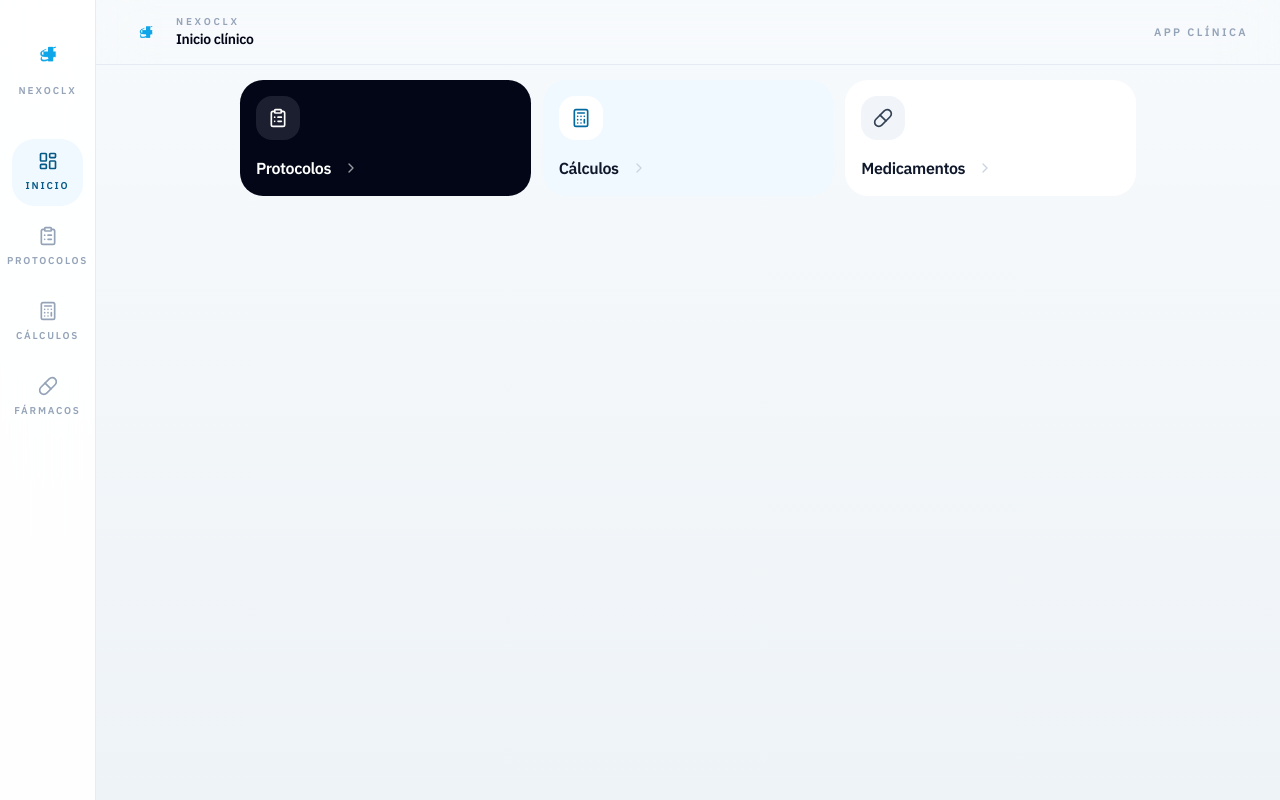
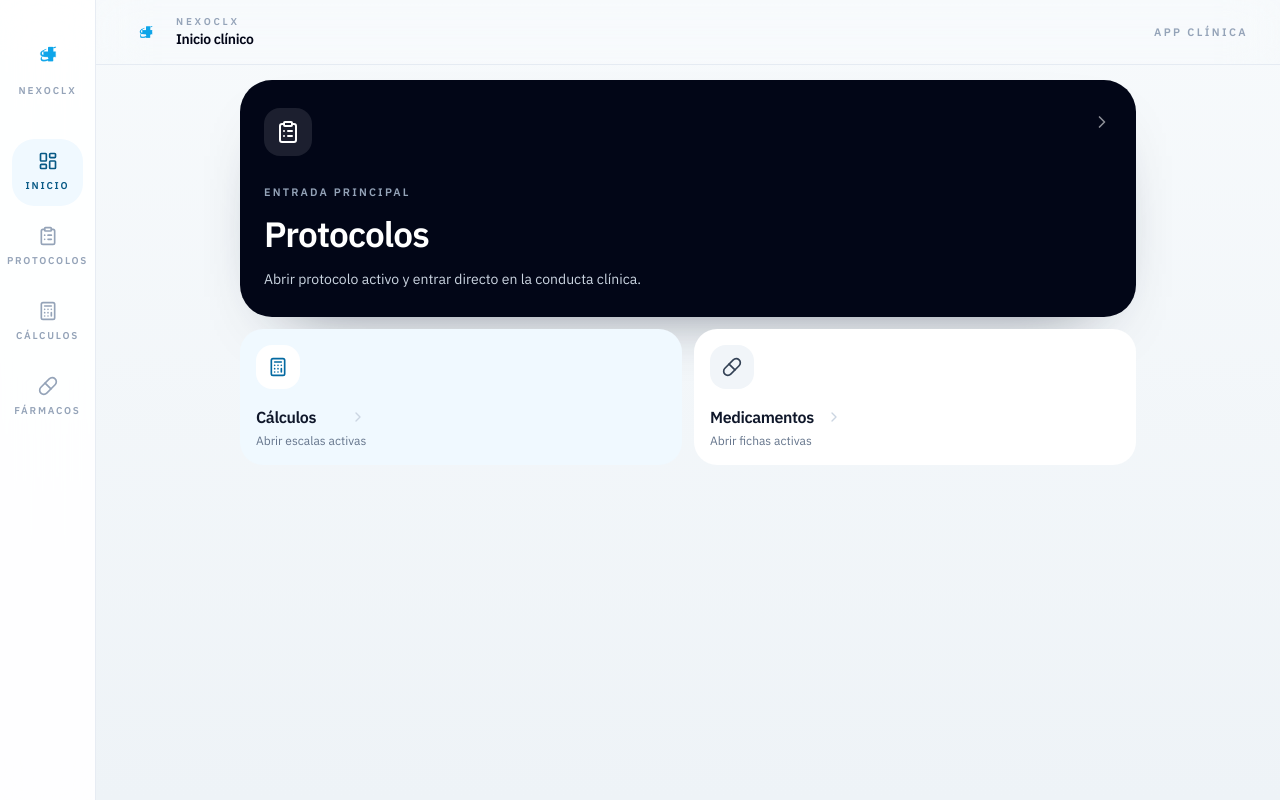
Before and after one commit to olsanju-hub/NexoClx, a React (Vite) app: page / in a window 1280 px wide. Built offline with nearby package versions, Linux system fonts and the light colour scheme.

Commit message:
Focus app on active clinical routes

```diff
--- a/src/App.jsx
+++ b/src/App.jsx
@@ -19,7 +19,6 @@ import {
   calculateCha2ds2Vasc,
   calculateCockcroftGault,
   calculateHasBled,
-  calculationAudit,
   getCalculator,
   implementedCalculators,
 } from './data/calculators';
@@ -77,8 +76,6 @@ const initialFaFlowState = {
   structuralHeartDisease: null,
 };
 
-const pendingCalculations = calculationAudit.filter((item) => item.status !== 'implementado');
-
 const formatReference = (item) => `${item.chapter} · p. ${item.verifiedPage}`;
 const compactSentence = (value) => value.split('. ')[0]?.trim() ?? value;
 
@@ -113,7 +110,7 @@ const updateNestedState = (setState, key, field, value) => {
 };
 
 const getPrimarySection = (view) => {
-  if (view === 'protocol' || view === 'protocols' || view === 'audit') {
+  if (view === 'protocol' || view === 'protocols') {
     return 'protocols';
   }
 
@@ -131,10 +128,6 @@ const getPrimarySection = (view) => {
 const getPageLabel = (route) => {
   if (route.view === 'protocol') {
     return getProtocol(route.protocolId ?? 'fibrilacion-auricular').title;
-  }
-
-  if (route.view === 'audit') {
-    return getMotivoModule(route.moduleId).title;
   }
 
   if (route.view === 'calculator') {
@@ -716,23 +709,37 @@ const CalculatorPanel = ({ calculatorId, values, onChange, onOpenDetail, compact
 };
 
 const HomeView = ({ onProtocolsOpen, onCalculationsOpen, onMedicationsOpen }) => (
-  <div className="mx-auto max-w-4xl">
-    <section className="grid gap-3 sm:grid-cols-2 lg:grid-cols-3">
-      <HomeShortcutCard
-        icon={ClipboardList}
-        title="Protocolos"
+  <div className="mx-auto max-w-4xl space-y-3">
+    <button
+      type="button"
       onClick={onProtocolsOpen}
-        tone="dark"
-      />
+      className="group w-full rounded-[2rem] border border-slate-950 bg-slate-950 px-5 py-6 text-left text-white shadow-[0_28px_70px_-48px_rgba(15,23,42,0.8)] transition-colors hover:bg-slate-900 sm:px-6 sm:py-7"
+    >
+      <div className="flex items-start justify-between gap-4">
+        <span className="inline-flex h-12 w-12 items-center justify-center rounded-2xl bg-white/10 text-white">
+          <ClipboardList className="h-6 w-6" />
+        </span>
+        <ChevronRight className="mt-1 h-5 w-5 shrink-0 text-white/55 transition-transform group-hover:translate-x-0.5" />
+      </div>
+      <div className="mt-7">
+        <p className="text-[0.68rem] font-semibold uppercase tracking-[0.2em] text-slate-400">Entrada principal</p>
+        <h1 className="mt-2 text-[1.9rem] font-semibold tracking-tight sm:text-[2.2rem]">Protocolos</h1>
+        <p className="mt-2 text-sm text-slate-300">Abrir protocolo activo y entrar directo en la conducta clínica.</p>
+      </div>
+    </button>
+
+    <section className="grid gap-3 sm:grid-cols-2">
       <HomeShortcutCard
         icon={Calculator}
         title="Cálculos"
+        meta="Abrir escalas activas"
         onClick={onCalculationsOpen}
         tone="primary"
       />
       <HomeShortcutCard
         icon={Pill}
         title="Medicamentos"
+        meta="Abrir fichas activas"
         onClick={onMedicationsOpen}
       />
     </section>
@@ -741,77 +748,40 @@ const HomeView = ({ onProtocolsOpen, onCalculationsOpen, onMedicationsOpen }) =>
 
 const ProtocolsView = ({ onBack, onModuleOpen }) => {
   const activeModules = motivoConsultaModules.filter((module) => module.implemented);
-  const auditedModules = motivoConsultaModules.filter((module) => !module.implemented);
-
-  return (
-    <div className="mx-auto max-w-6xl space-y-4">
+
+  return (
+    <div className="mx-auto max-w-5xl space-y-4">
       <BackBar label="Inicio" onClick={onBack} />
 
       <section className={`${shellCardClass} p-5 sm:p-6`}>
         <div className="flex flex-wrap items-center justify-between gap-3">
           <div>
-            <p className="text-[0.68rem] font-semibold uppercase tracking-[0.2em] text-slate-400">Navegación clínica</p>
+            <p className="text-[0.68rem] font-semibold uppercase tracking-[0.2em] text-slate-400">Protocolos activos</p>
             <h1 className="mt-2 text-[1.8rem] font-semibold tracking-tight text-slate-950">Protocolos</h1>
             <p className="mt-2 max-w-xl text-sm text-slate-500">
-              Entrada corta a los motivos de consulta. El protocolo de FA queda como herramienta rápida; el resto sigue auditado.
-            </p>
-          </div>
-          <div className="flex flex-wrap gap-2">
+              Solo se muestra lo que está operativo para evitar ruido en la navegación clínica.
+            </p>
+          </div>
           <StatusBadge tone="active">{activeModules.length} activo</StatusBadge>
-            <StatusBadge tone="pending">{auditedModules.length} auditados</StatusBadge>
-          </div>
         </div>
       </section>
 
-      <div className="grid gap-4 xl:grid-cols-[minmax(0,1fr)_minmax(0,1fr)]">
-        <DetailPanel title="Protocolo operativo" note="Acceso directo a la ruta clínica corta.">
+      <DetailPanel title="Lista activa" note="Abre el contenido del protocolo solo cuando lo necesites.">
         <div className="space-y-2">
           {activeModules.map((module) => (
             <ListActionRow
               key={module.id}
               title={module.title}
-                meta={`${formatReference(module)} · ${module.summary}`}
+              meta={module.summary}
               badge={<StatusBadge tone="active">Activo</StatusBadge>}
               onClick={() => onModuleOpen(module.id)}
             />
           ))}
         </div>
       </DetailPanel>
-
-        <DetailPanel title="Temas auditados" note="Base preparada para futuras rutas operativas.">
-          <div className="space-y-2">
-            {auditedModules.map((module) => (
-              <ListActionRow
-                key={module.id}
-                title={module.title}
-                meta={`${formatReference(module)} · tema auditado`}
-                badge={<StatusBadge tone="pending">Auditado</StatusBadge>}
-                onClick={() => onModuleOpen(module.id)}
-              />
-            ))}
-          </div>
-        </DetailPanel>
-      </div>
-    </div>
-  );
-};
-
-const AuditView = ({ module, onBack }) => (
-  <div className="mx-auto max-w-5xl space-y-4">
-    <BackBar label="Protocolos" onClick={onBack} />
-
-    <section className={`${shellCardClass} p-5 sm:p-6`}>
-      <div className="flex flex-wrap items-center gap-2">
-        <StatusBadge tone="pending">Auditado</StatusBadge>
-        <span className="text-sm text-slate-500">{formatReference(module)}</span>
-      </div>
-      <h1 className="mt-3 text-[1.8rem] font-semibold tracking-tight text-slate-950">{module.title}</h1>
-      <p className="mt-2 max-w-2xl text-sm text-slate-600">{module.summary}</p>
-    </section>
-
-    <BibliographyBlock entries={module.bibliography} />
-  </div>
-);
+    </div>
+  );
+};
 
 const FaStepChip = ({ index, label, active }) => (
   <div
@@ -1259,7 +1229,7 @@ const FibrilacionAuricularFlowView = ({
 };
 
 const CalculationsView = ({ onBack, onCalculatorOpen }) => (
-  <div className="mx-auto max-w-6xl space-y-4">
+  <div className="mx-auto max-w-5xl space-y-4">
     <BackBar label="Inicio" onClick={onBack} />
 
     <section className={`${shellCardClass} p-5 sm:p-6`}>
@@ -1275,7 +1245,6 @@ const CalculationsView = ({ onBack, onCalculatorOpen }) => (
       </div>
     </section>
 
-    <div className="grid gap-4 xl:grid-cols-[minmax(0,1.05fr)_minmax(0,0.95fr)]">
     <DetailPanel title="Disponibles" note="Las mismas escalas pueden abrirse desde FA en modo rápido.">
       <div className="space-y-2">
         {implementedCalculators.map((calculator) => (
@@ -1288,20 +1257,6 @@ const CalculationsView = ({ onBack, onCalculatorOpen }) => (
         ))}
       </div>
     </DetailPanel>
-
-      <DetailPanel title="Pendientes de auditoría" note="Reservado para ampliar la base sin cargar la navegación.">
-        <div className="space-y-2">
-          {pendingCalculations.map((item) => (
-            <div key={item.id} className={`${mutedPanelClass} p-4`}>
-              <p className="text-sm font-semibold text-slate-900">{item.title}</p>
-              <p className="mt-1 text-xs text-slate-500">
-                {item.chapter} · p. {item.verifiedPage} · {item.status}
-              </p>
-            </div>
-          ))}
-        </div>
-      </DetailPanel>
-    </div>
   </div>
 );
 
@@ -1361,7 +1316,6 @@ const MedicationsView = ({ onBack, onMedicationOpen }) => {
         </div>
       </section>
 
-      <div className="grid gap-4 xl:grid-cols-[minmax(0,1.1fr)_minmax(0,0.9fr)]">
     <DetailPanel title={currentGroup.title} note="Desde aquí puedes abrir la ficha completa y volver al contexto anterior.">
       <div className="space-y-2">
         {currentGroup.items.map((medicationId) => {
@@ -1377,18 +1331,6 @@ const MedicationsView = ({ onBack, onMedicationOpen }) => {
         })}
       </div>
     </DetailPanel>
-
-        <DetailPanel title="Cobertura actual" note="La librería farmacológica sigue enfocada en FA.">
-          <div className="space-y-2">
-            <div className={`${mutedPanelClass} p-4 text-sm text-slate-700`}>
-              Las fichas de esta fase están conectadas al protocolo de fibrilación auricular y priorizan uso, dosis y seguridad.
-            </div>
-            <div className={`${mutedPanelClass} p-4 text-sm text-slate-700`}>
-              La lista principal evita saturación: abre el detalle solo cuando hace falta ampliar indicaciones o contraindicaciones.
-            </div>
-          </div>
-        </DetailPanel>
-      </div>
   </div>
 );
 };
@@ -1513,13 +1455,12 @@ const App = () => {
   const openModule = (moduleId, returnTo = { view: 'protocols' }) => {
     const module = getMotivoModule(moduleId);
 
-    if (module.implemented) {
+    if (!module.implemented) {
+      return;
+    }
+
     resetFaFlow();
     navigate({ view: 'protocol', protocolId: module.id, returnTo });
-      return;
-    }
-
-    navigate({ view: 'audit', moduleId: module.id, returnTo });
   };
 
   const openCalculations = (returnTo = { view: 'home' }) => {
@@ -1616,10 +1557,6 @@ const App = () => {
       );
     }
 
-    if (route.view === 'audit') {
-      return <AuditView module={getMotivoModule(route.moduleId)} onBack={handleBack} />;
-    }
-
     if (route.view === 'calculations') {
       return (
         <CalculationsView
```
Lines whose indentation alone changed are shown as unchanged.
